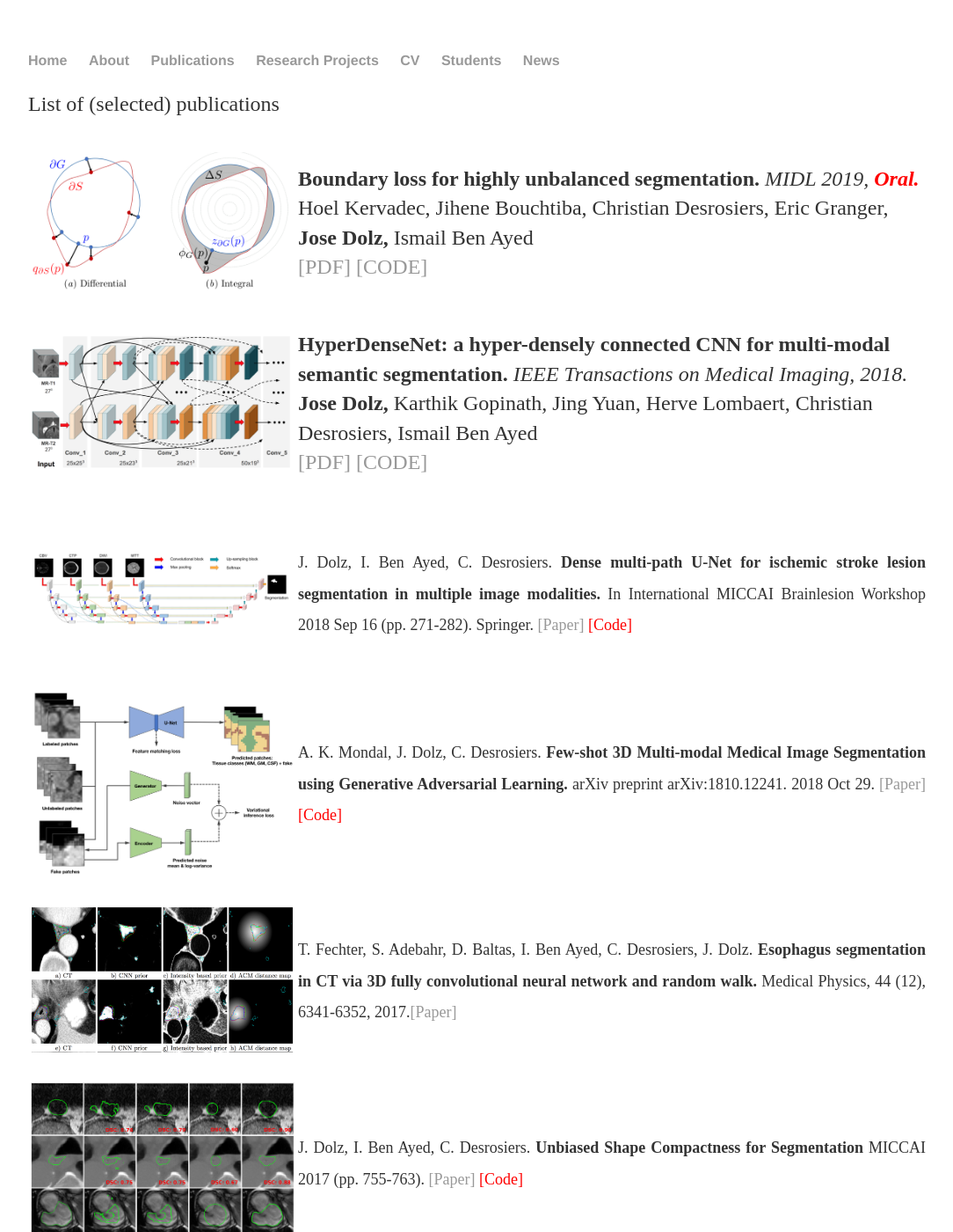
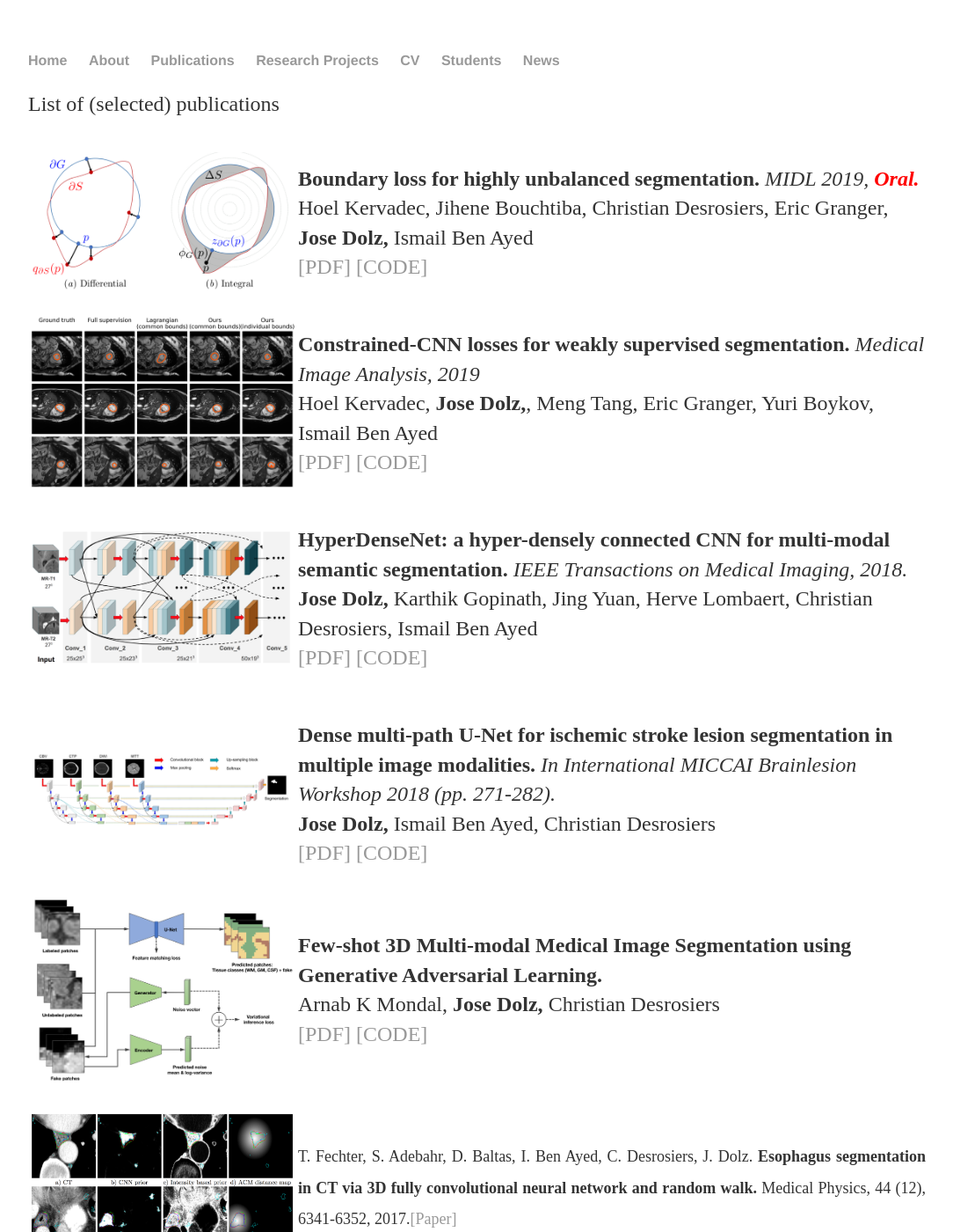
Before and after one commit to josedolz/josedolz.github.io, a Jekyll site: the page built from publications/index.html, in a window 1280 px wide and 1400 px high. Shown: the whole window at 88% size, without its empty margins (96-1180 px from the left). Built offline with Jekyll 4.4.1, drawn with Linux system fonts in a browser that asks for light colours.

Commit message:
Update index.html

```diff
--- a/publications/index.html
+++ b/publications/index.html
@@ -25,6 +25,23 @@ title: publications
 
 	<table>
 		<tr>
+			<td><img src="../images/sizeloss.png" alt="sizeloss" class="image left" width="300px" /></td>
+			<td>
+    <div class="media">
+    <div class="media-body">
+    <p class="media-heading">
+      <strong>Constrained-CNN losses for weakly supervised segmentation.</strong><i> Medical Image Analysis, 2019</i><br />
+      Hoel Kervadec, <strong>Jose Dolz,</strong>, Meng Tang, Eric Granger, Yuri Boykov, Ismail Ben Ayed<br />
+      <a href="https://www.sciencedirect.com/science/article/abs/pii/S1361841518306145">[PDF]</a>
+	<a href="https://github.com/LIVIAETS/SizeLoss_WSS">[CODE]</a><br /></p>
+	</div>
+	</div>
+	</td>
+	</tr>
+	</table>
+
+    <table>
+		<tr>
 			<td><img src="../images/hyperdensenet.png" alt="hyperdensenet" class="image left" width="300px" /></td>
 			<td>
     <div class="media">
@@ -43,18 +60,39 @@ title: publications
 	<table>
 		<tr>
 			<td><img src="../images/DenseUNet.png" alt="DenseUNet" class="image left" width="300px" /></td>
-        <td><p align="justify"><font size="4"> J. Dolz, I. Ben Ayed, C. Desrosiers. <b>Dense multi-path U-Net for ischemic stroke lesion segmentation in multiple image modalities.</b> In International MICCAI Brainlesion Workshop 2018 Sep 16 (pp. 271-282). Springer. <a href="https://www.springerprofessional.de/en/dense-multi-path-u-net-for-ischemic-stroke-lesion-segmentation-i/16457512">[Paper]</a> <a href="https://github.com/josedolz/IVD-Net" style="color:red">[Code]</a></font>
-    </td></p>
+			<td>
+    <div class="media">
+    <div class="media-body">
+    <p class="media-heading">
+      <strong>Dense multi-path U-Net for ischemic stroke lesion segmentation in multiple image modalities.</strong><i> In International MICCAI Brainlesion Workshop 2018 (pp. 271-282).</strong></i><br />
+      <strong>Jose Dolz,</strong> Ismail Ben Ayed, Christian Desrosiers <br />
+      <a href="https://www.springerprofessional.de/en/dense-multi-path-u-net-for-ischemic-stroke-lesion-segmentation-i/16457512">[PDF]</a>
+	<a href="https://github.com/josedolz/IVD-Net">[CODE]</a><br /></p>
+	</div>
+	</div>
+	</td>
 	</tr>
 	</table>
+
 
     <table>
 		<tr>
 			<td><img src="../images/fewShot.png" alt="fewShot" class="image left" width="300px" /></td>
-        <td><p align="justify"><font size="4"> A. K. Mondal, J. Dolz, C. Desrosiers. <b>Few-shot 3D Multi-modal Medical Image Segmentation using Generative Adversarial Learning.</b> arXiv preprint arXiv:1810.12241. 2018 Oct 29. <a href="https://arxiv.org/abs/1810.12241">[Paper]</a> <a href="https://github.com/arnab39/FewShot_GAN-Unet3D" style="color:red">[Code]</a></font>
-    </td></p>
+			<td>
+    <div class="media">
+    <div class="media-body">
+    <p class="media-heading">
+      <strong>Few-shot 3D Multi-modal Medical Image Segmentation using Generative Adversarial Learning.</strong><i></strong></i><br />
+      Arnab K Mondal, <strong>Jose Dolz,</strong> Christian Desrosiers <br />
+      <a href="https://arxiv.org/abs/1810.12241">[PDF]</a>
+	<a href="https://github.com/arnab39/FewShot_GAN-Unet3D">[CODE]</a><br /></p>
+	</div>
+	</div>
+	</td>
 	</tr>
 	</table>
+
+
 
     <table>
     <tr>
```
Lines whose indentation alone changed are shown as unchanged.
